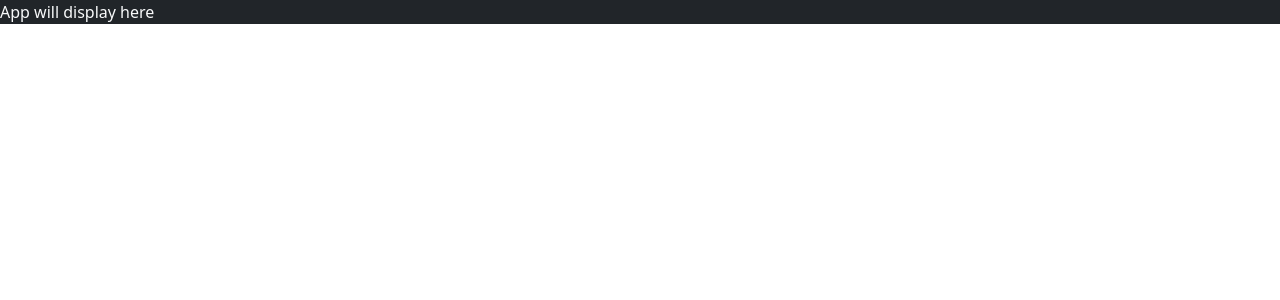
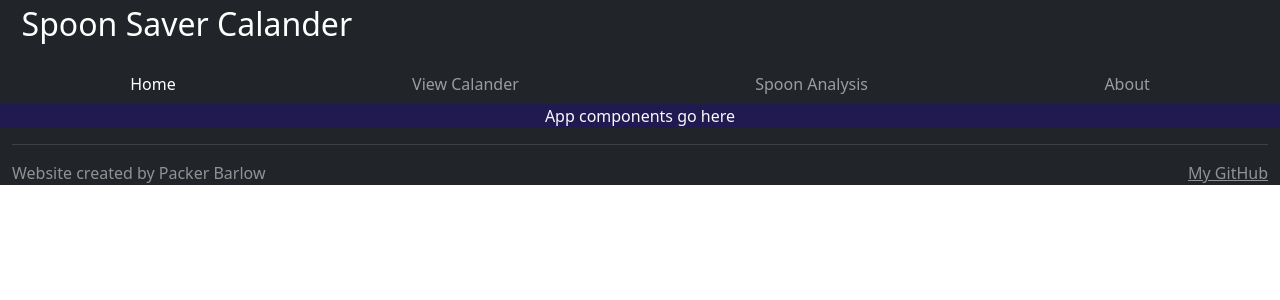
Before and after one commit to packerb2/Introvert_Calander_Startup, a React (Vite) app: page / in a window 1280 px wide. Shown: the top 300 px of the page. Built offline with nearby package versions, Linux system fonts and the light colour scheme.

Commit message:
built app jsx and css

```diff
--- a/login.css
+++ b/login.css
@@ -1,7 +1,7 @@
 body {
-    display: flex;
-    flex-direction: column;
-    min-width: 375px;
+  display: flex;
+  flex-direction: column;
+  min-width: 375px;
 }
 
 header {
--- a/src/app.css
+++ b/src/app.css
@@ -3,3 +3,53 @@
   flex-direction: column;
   min-width: 375px;
 }
+
+header {
+  flex: 0 120px;
+}
+
+main {
+  flex: 1 calc(100vh - 180px);
+  display: flex;
+  flex-direction: column;
+  align-items: center;
+  justify-content: space-around;
+  background-color: rgb(33, 26, 80);
+}
+
+footer {
+  flex: 0 30px;
+}
+
+menu {
+  flex: 1;
+  display: flex;
+  flex-direction: row !important;
+  list-style: none;
+  align-items: center;
+  justify-content: space-around;
+}
+
+.navbar-brand {
+  padding-left: 0.3em;
+}
+
+menu .nav-item {
+  padding: 0 0.3em;
+}
+
+footer a {
+  float: right;
+}
+
+@media (max-height: 600px) {
+  header {
+    display: none;
+  }
+  footer {
+    display: none;
+  }
+  main {
+    flex: 1 100vh;
+  }
+}
--- a/src/app.jsx
+++ b/src/app.jsx
@@ -3,5 +3,37 @@ import 'bootstrap/dist/css/bootstrap.min.css';
 import './app.css';
 
 export default function App() {
-  return <div className="body bg-dark text-light">App will display here</div>;
+  return (
+    <div  className="bg-dark text-light">
+        <header className="container-fluid">
+            <nav className="nabbar navbar-dark">
+                <font size="6"><a class="navbar-brand" href="#">Spoon Saver Calander</a></font>
+                <menu className="navbar-nav">
+                    <li className="nav-item">
+                        <a className="nav-link active" href="login.html">Home</a>
+                    </li>
+                    <li className="nav-item">
+                        <a className="nav-link" href="calander.html">View Calander</a>
+                    </li>
+                    <li className="nav-item">
+                        <a className="nav-link" href="analysis.html">Spoon Analysis</a>
+                    </li>
+                    <li className="nav-item">
+                        <a className="nav-link" href="about.html">About</a>
+                    </li>
+                </menu>
+            </nav>
+        </header>
+
+      <main>App components go here</main>
+
+        <footer className="bg-dark text-white-50">
+            <div className="container-fluid">
+                <hr />
+                <span className="text-rest">Website created by Packer Barlow</span>
+                <a className="text-reset" href="https://github.com/packerb2/Introvert_Calander_Startup.git">My GitHub</a>
+                </div>
+        </footer>
+    </div>
+  );
 }
```
